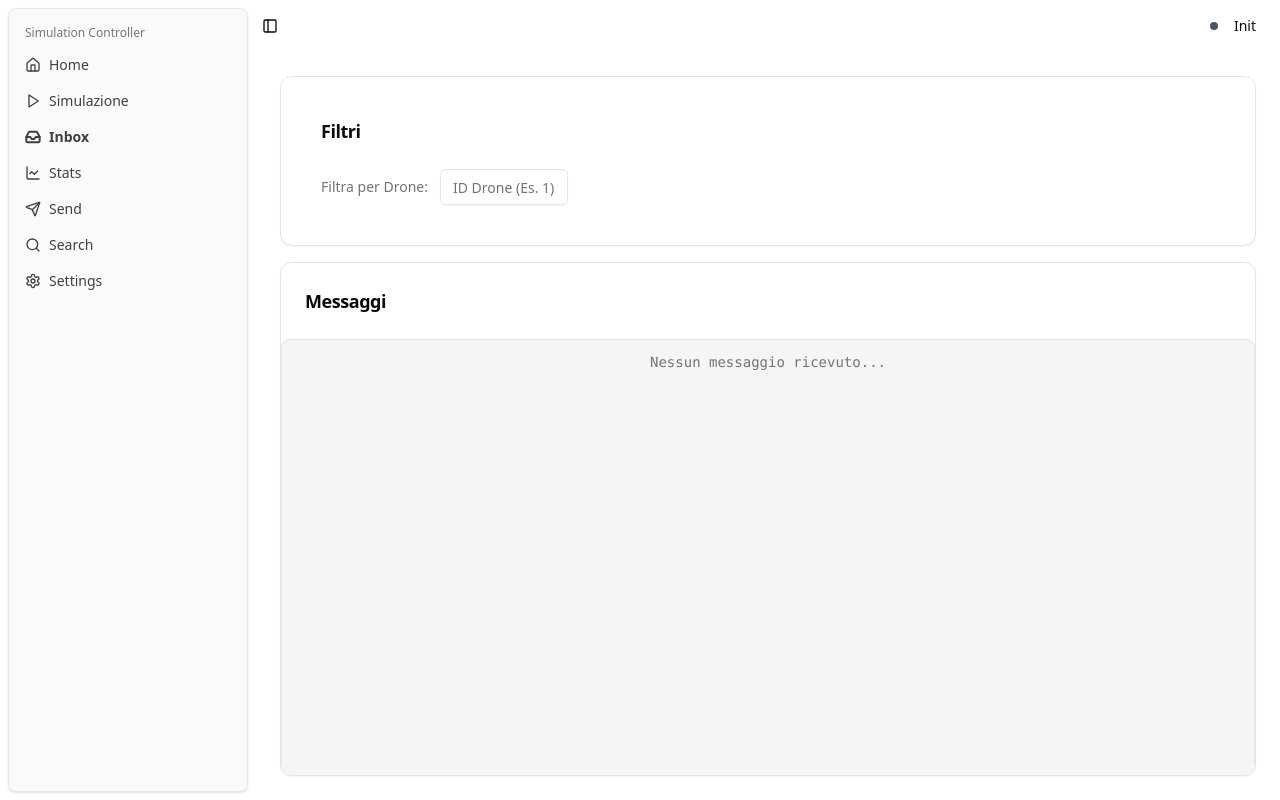
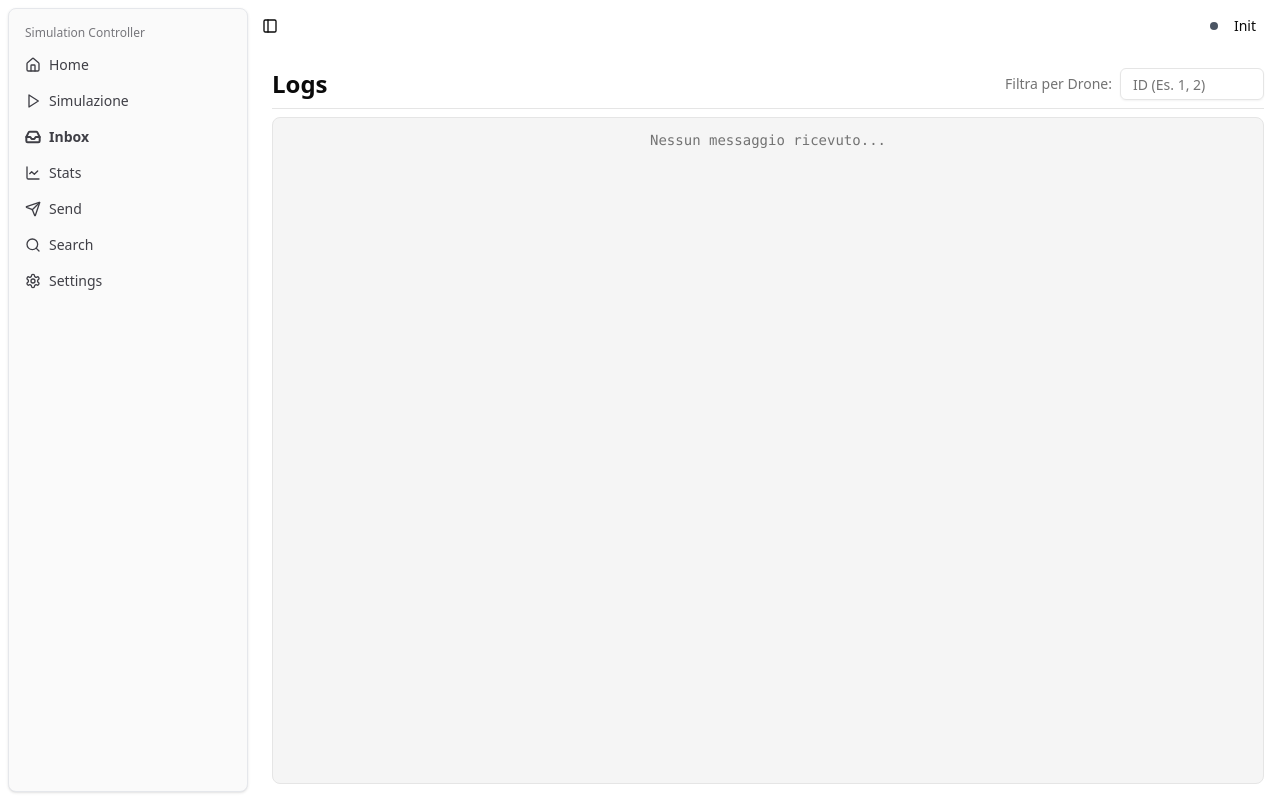
Before and after one commit to Rustbusters/react-sc, a React (Vite) app: page /inbox in a window 1280 px wide. Built offline with nearby package versions, Linux system fonts and the light colour scheme.

Commit message:
style: ui improvements in logs

```diff
--- a/src/pages/Logs.tsx
+++ b/src/pages/Logs.tsx
@@ -1,10 +1,9 @@
-import { useEffect, useRef, useState } from "react";
+import { useEffect, useMemo, useRef, useState } from "react";
 import { invoke } from "@tauri-apps/api/core";
 import { Button } from "@/components/ui/button";
 import { Input } from "@/components/ui/input";
-import { Card, CardContent, CardHeader, CardTitle } from "@/components/ui/card";
 import { Label } from "@/components/ui/label";
-import { ArrowDownToLine, X } from "lucide-react";
+import { ArrowDownToLine } from "lucide-react";
 
 interface Message {
   type: string;
@@ -62,52 +61,56 @@ export const Logs = () => {
     }
   };
 
-  const filteredMessages = nodeFilter
-    ? messages.filter((msg) => msg.node.toString().includes(nodeFilter))
-    : messages;
+  const parseNodeFilter = (filter: string): Set<number> => {
+    return new Set(
+      filter
+        .split(",")
+        .map((id) => id.trim())
+        .filter((id) => id !== "" && !isNaN(Number(id)))
+        .map(Number)
+    );
+  };
+
+  const filteredMessages = useMemo(() => {
+    if (!nodeFilter) return messages;
+
+    const nodeSet = parseNodeFilter(nodeFilter);
+    return messages.filter((msg) => nodeSet.has(msg.node));
+  }, [nodeFilter, messages]);
 
   return (
-    <div className="h-screen w-full flex flex-col p-6 bg-background space-y-4">
-      {/* Sezione Filtri */ }
-      <Card className="p-4 shadow-sm">
-        <CardHeader className="flex flex-row items-center justify-between">
-          <CardTitle className="text-lg">Filtri</CardTitle>
-        </CardHeader>
-        <CardContent className="flex items-center gap-3">
-          <Label htmlFor="nodeFilter" className="text-muted-foreground">
+    <div className="h-full overflow-hidden w-full flex flex-col p-4 bg-background">
+      {/* Header e Filtro */ }
+      <div className="flex items-center justify-between pb-2 border-b">
+        <h2 className="text-2xl font-semibold">Logs</h2>
+
+        {/* Filtro per Drone */ }
+        <div className="flex items-center gap-2">
+          <Label htmlFor="nodeFilter" className="text-muted-foreground text-sm">
             Filtra per Drone:
           </Label>
           <Input
             id="nodeFilter"
             type="text"
-            placeholder="ID Drone (Es. 1)"
+            placeholder="ID (Es. 1, 2)"
             value={ nodeFilter }
             onChange={ (e) => setNodeFilter(e.target.value) }
-            className="w-32"
+            className="w-36 h-8 text-sm"
           />
-          { nodeFilter && (
-            <Button variant="outline" size="icon" onClick={ () => setNodeFilter("") }>
-              <X size={ 18 }/>
-            </Button>
-          ) }
-        </CardContent>
-      </Card>
+        </div>
+      </div>
 
-      {/* Sezione Logs */ }
-      <Card className="flex-1 overflow-hidden shadow-sm">
-        <CardHeader>
-          <CardTitle className="text-lg">Messaggi</CardTitle>
-        </CardHeader>
-        <CardContent
+      {/* Lista Messaggi */ }
+      <div
         ref={ logsContainerRef }
         onScroll={ handleScroll }
-          className="h-full overflow-y-auto font-mono text-sm p-3 border rounded-lg bg-muted"
+        className="flex-1 overflow-hidden overflow-y-auto font-mono text-sm p-3 bg-muted rounded-lg border mt-2"
       >
         { filteredMessages.length === 0 ? (
           <p className="text-muted-foreground text-center">Nessun messaggio ricevuto...</p>
         ) : (
           filteredMessages.map((message, index) => (
-              <div key={ index } className={ `py-1 border-b border-gray-200 ${ getMessageColor(message.type) }` }>
+            <div key={ index } className={ `py-1 text-xs ${ getMessageColor(message.type) }` }>
               <span className="text-blue-600">
                 [{ message.type.startsWith("HostEvent") ? "Host" : "Drone" }: { message.node }]
               </span>
@@ -116,14 +119,13 @@ export const Logs = () => {
             </div>
           ))
         ) }
-        </CardContent>
-      </Card>
+      </div>
 
       {/* Bottone per Scroll in basso */ }
       { !isAtBottom && (
         <Button
           onClick={ scrollToBottom }
-          className="fixed bottom-10 right-10 shadow-lg animate-bounce"
+          className="fixed bottom-10 right-10 shadow-lg"
           variant="outline"
         >
           <ArrowDownToLine size={ 20 }/>
```
Lines whose indentation alone changed are shown as unchanged.
